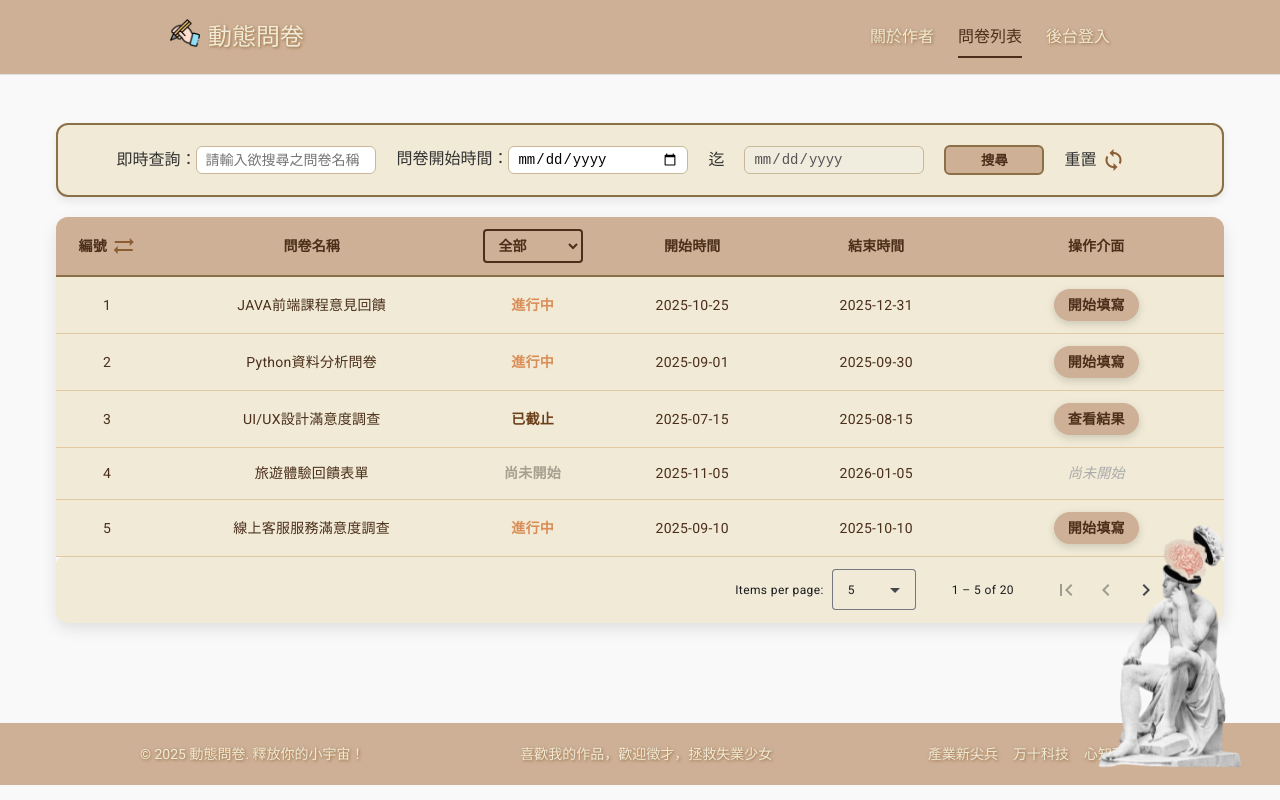
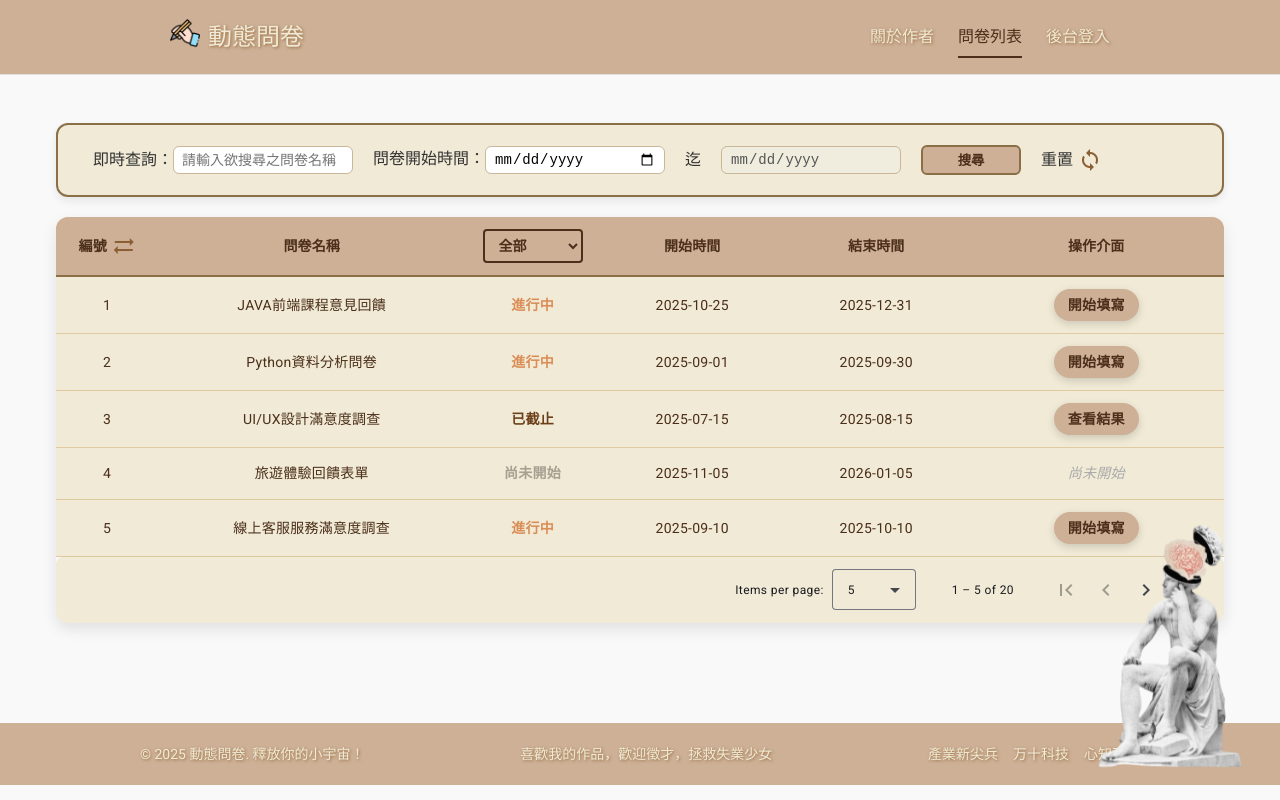
Before and after one commit to kellylove19971216-maker/questionnaire, an Angular app: page /user-list in a window 1280 px wide. Built offline with nearby package versions, Linux system fonts and the light colour scheme.

Commit message:
稍微美化

```diff
--- a/src/app/user-list/user-list.component.scss
+++ b/src/app/user-list/user-list.component.scss
@@ -14,7 +14,7 @@
   gap: 20px;
   border: 2px solid #8b6f47;
   border-radius: 12px;
-  padding: 20px 5%;
+  padding: 20px 3%;
   background-color: #f0ead6;
   box-shadow: 0 4px 10px rgba(0, 0, 0, 0.08);
 }
```
